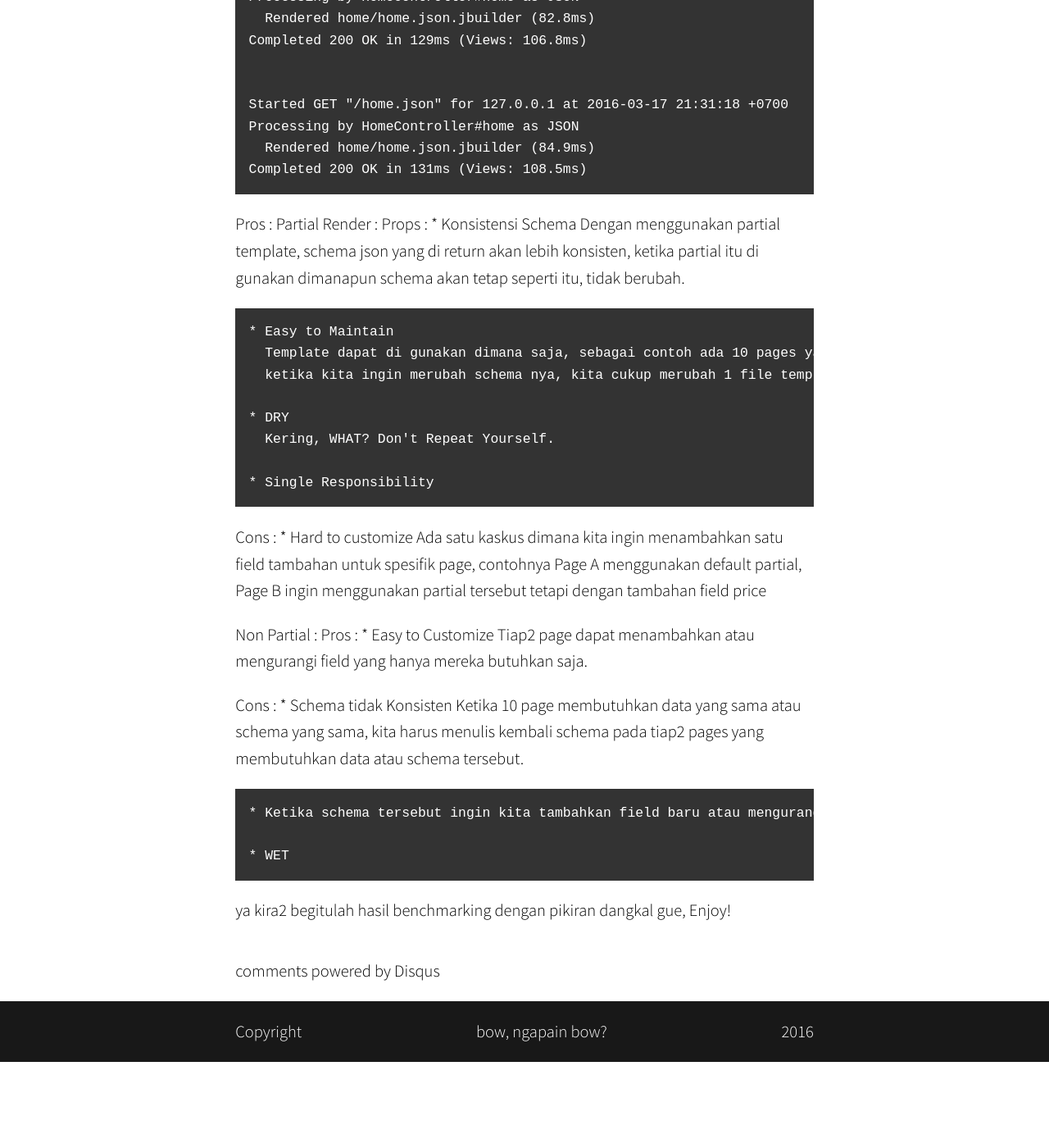
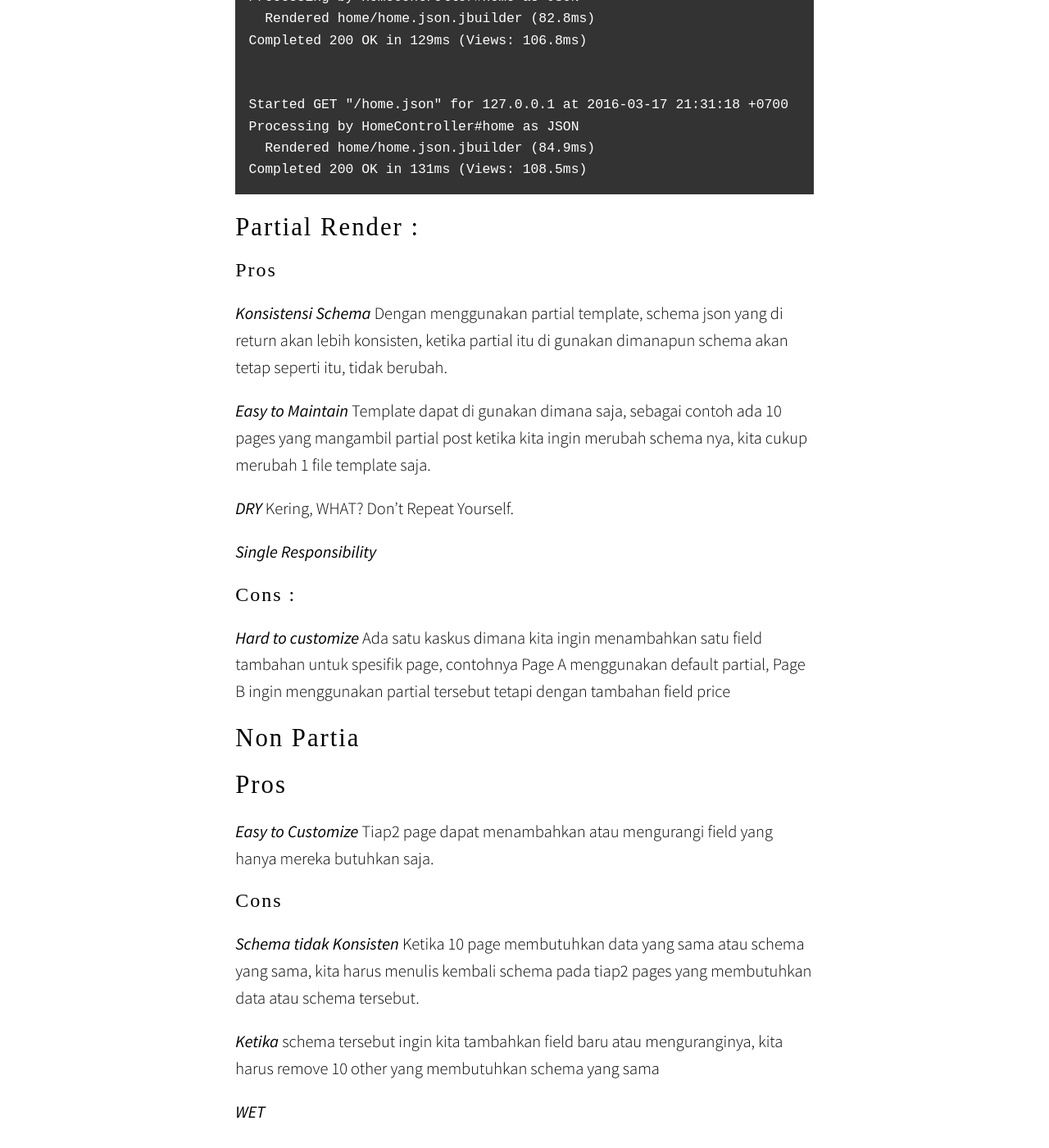
Before and after one commit to bowekr/bowekr.github.io, a Jekyll site: the page built from _posts/2016-03-17-partial-vs-non-partial.md, in a window 1280 px wide and 1400 px high, scrolled down 3967 px. Shown: the whole window at 82% size. Built offline with Jekyll 4.4.1, drawn with Linux system fonts in a browser that asks for light colours; some web fonts are replaced; Markdown is read by kramdown in place of the engine named in the settings; comment, search, counter and statistics services are not loaded; before the commit the page ends 5262 px from its top, so only the background shows below that; some of the changed text lies outside the part shown.

Commit message:
Added partial vs non partial

````diff
--- a/_posts/2016-03-17-partial-vs-non-partial.md
+++ b/_posts/2016-03-17-partial-vs-non-partial.md
@@ -20,7 +20,7 @@ Oke kali ini gue mencoba rendering partial `jbuilder`, buat yang engga tau apa i
 
 ```javascript
 {
-  post_id: "string"
+  post_id: "string",
   poster_id: "string",
   poster_name: "string"
 }
@@ -28,7 +28,7 @@ Oke kali ini gue mencoba rendering partial `jbuilder`, buat yang engga tau apa i
 
 nah schema di atas gw taro di dalam folder `shared` di `view`, lalu HomeController merender nya sebagai partial dari file home.json.jbuilder, kurang lebih begini code nya
 
-```javascript
+```ruby
 # /home/home.json.jbuilder
 {
   json.partial! 'shared/post', locals: { post: @new_post }
@@ -139,39 +139,37 @@ Completed 200 OK in 131ms (Views: 108.5ms)
 
 
 
-Pros :
-Partial Render :
-  Props :
-    * Konsistensi Schema
-       Dengan menggunakan partial template, schema json yang di return akan lebih konsisten,
-       ketika partial itu di gunakan dimanapun schema akan tetap seperti itu, tidak berubah.
+## Partial Render :
+### Pros
+__*Konsistensi Schema*__
+Dengan menggunakan partial template, schema json yang di return akan lebih konsisten, ketika partial itu di gunakan dimanapun schema akan tetap seperti itu, tidak berubah.
 
-    * Easy to Maintain
-      Template dapat di gunakan dimana saja, sebagai contoh ada 10 pages yang mangambil partial post
-      ketika kita ingin merubah schema nya, kita cukup merubah 1 file template saja.
+__*Easy to Maintain*__
+Template dapat di gunakan dimana saja, sebagai contoh ada 10 pages yang mangambil partial post ketika kita ingin merubah schema nya, kita cukup merubah 1 file template saja.
 
-    * DRY
-      Kering, WHAT? Don't Repeat Yourself.
+__*DRY*__
+Kering, WHAT? Don't Repeat Yourself.
 
-    * Single Responsibility
+__*Single Responsibility*__
 
-  Cons :
-    * Hard to customize
-      Ada satu kaskus dimana kita ingin menambahkan satu field tambahan untuk spesifik page,
-      contohnya Page A menggunakan default partial, Page B ingin menggunakan partial tersebut tetapi dengan tambahan field price
+### Cons :
+__*Hard to customize*__
+Ada satu kaskus dimana kita ingin menambahkan satu field tambahan untuk spesifik page, contohnya Page A menggunakan default partial, Page B ingin menggunakan partial tersebut tetapi dengan tambahan field price
 
-Non Partial :
-  Pros :
-    * Easy to Customize
-      Tiap2 page dapat menambahkan atau mengurangi field yang hanya mereka butuhkan saja.
 
-  Cons :
-    * Schema tidak Konsisten
-        Ketika 10 page membutuhkan data yang sama atau schema yang sama, kita harus menulis kembali schema pada tiap2 pages yang membutuhkan data atau schema tersebut.
+## Non Partia
 
-    * Ketika schema tersebut ingin kita tambahkan field baru atau menguranginya, kita harus remove 10 other yang  membutuhkan schema yang sama
+## Pros
+__*Easy to Customize*__
+Tiap2 page dapat menambahkan atau mengurangi field yang hanya mereka butuhkan saja.
 
-    * WET
+### Cons
+__*Schema tidak Konsisten*__
+Ketika 10 page membutuhkan data yang sama atau schema yang sama, kita harus menulis kembali schema pada tiap2 pages yang membutuhkan data atau schema tersebut.
+
+__*Ketika*__ schema tersebut ingin kita tambahkan field baru atau menguranginya, kita harus remove 10 other yang  membutuhkan schema yang sama
+
+__*WET*__
 
 
 
````
